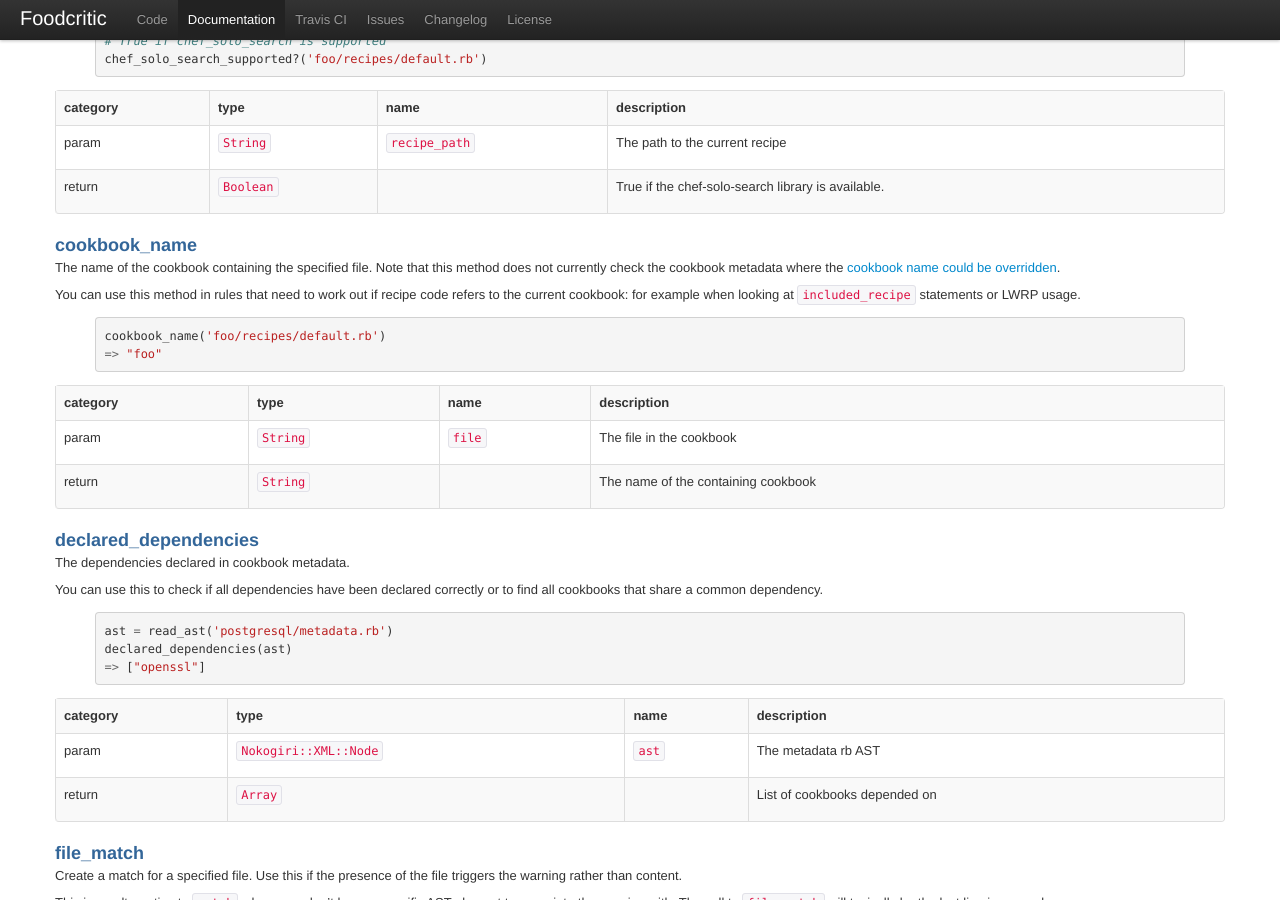
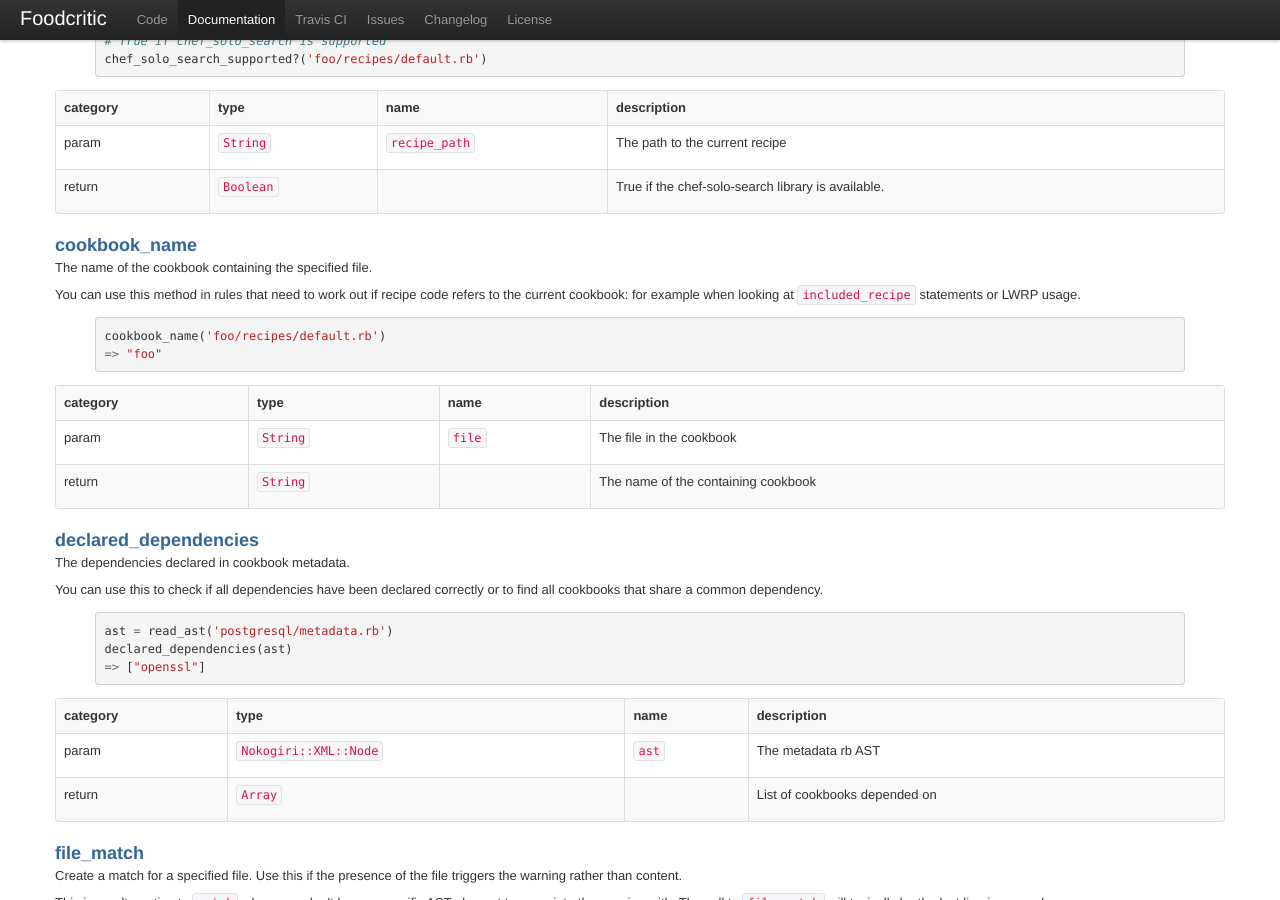
Before and after one commit to Foodcritic/foodcritic, a Jekyll site: the page built from index.html, in a window 1280 px wide and 900 px high, scrolled down 18338 px. Built offline with Jekyll 4.4.1, drawn with Linux system fonts in a browser that asks for light colours.

```diff
--- a/index.html
+++ b/index.html
@@ -779,9 +779,6 @@
   - name: cookbook_name
     description: |
       The name of the cookbook containing the specified file.
-      Note that this method does not currently check the cookbook metadata
-      where the
-      [cookbook name could be overridden](http://wiki.opscode.com/display/chef/Metadata#Metadata-name).
 
       You can use this method in rules that need to work out if recipe code
       refers to the current cookbook: for example when looking at
```
